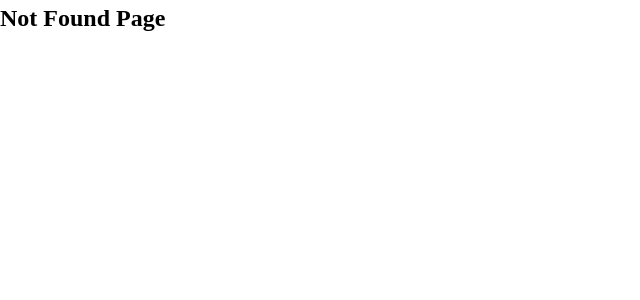
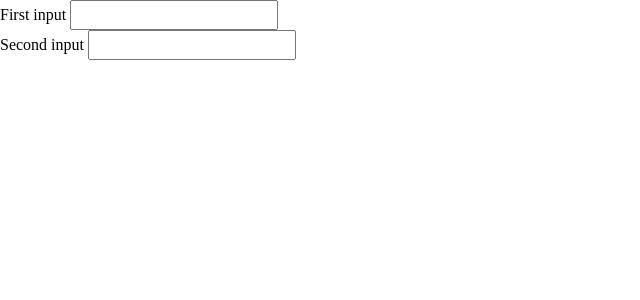
Before and after one commit to takunagai/react-official-tutorial, a React (Create React App) app: page /syncedInputs in a window 1280 px wide. Before the commit this address had no page. Shown: the top 300 px of the page, without its empty margins (0-640 px from the left). Built offline with nearby package versions, Linux system fonts and the light colour scheme.

Commit message:
Try out some challenges 1 - インプットテキストの同期 うまくいかない例

```diff
--- a/src/Frontpage.jsx
+++ b/src/Frontpage.jsx
@@ -60,6 +60,7 @@ export default function Frontpage() {
           <li><Link to="/fetchAPI">FetchAPI</Link></li>
           <li><Link to="/fetchAPI2">FetchAPI2</Link></li>
           <li><Link to="/accordion2">Accordion</Link></li>
+          <li><Link to="/syncedInputs">SyncedInputs</Link></li>
         </ul>
       </nav>
       <Outlet />
--- /dev/null
+++ b/src/SyncedInputs.jsx
@@ -0,0 +1,30 @@
+import { useState } from 'react'
+
+export default function SyncedInputs() {
+  return(
+    <>
+      <Input label="First input" /><br/>
+      <Input label="Second input" />
+    </>
+  )
+}
+
+function Input({ label }) {
+  const [text, setText] = useState('')
+
+  function handleChange(e) {
+    setText(e.target.value)
+  }
+
+  return (
+    <label htmlFor="">
+      {label}
+      {' '}
+      <input
+        type="text"
+        value={text}
+        onChange={handleChange}
+      />
+    </label>
+  )
+}
--- a/src/index.js
+++ b/src/index.js
@@ -58,6 +58,7 @@ import PlaceTree from './PlaceTree'
 import FetchAPI from './FetchAPI' // このチュートリアルではない
 import FetchAPI2 from './FetchAPI2' // このチュートリアルではない
 import Accordion2 from './Accordion2'
+import SyncedInputs from './SyncedInputs'
 
 
 const container = document.getElementById('root')
@@ -125,6 +126,7 @@ root.render(
         <Route path="fetchAPI" element={<FetchAPI />} />
         <Route path="fetchAPI2" element={<FetchAPI2 />} />
         <Route path="accordion2" element={<Accordion2 />} />
+        <Route path="syncedInputs" element={<SyncedInputs />} />
         <Route path="*" element={<NotFound />} />{/* Not Found の時*/}
       </Routes>
     </BrowserRouter>
```
Also changed, not shown: 1 other file (tests, documents, lock files or other folders).
